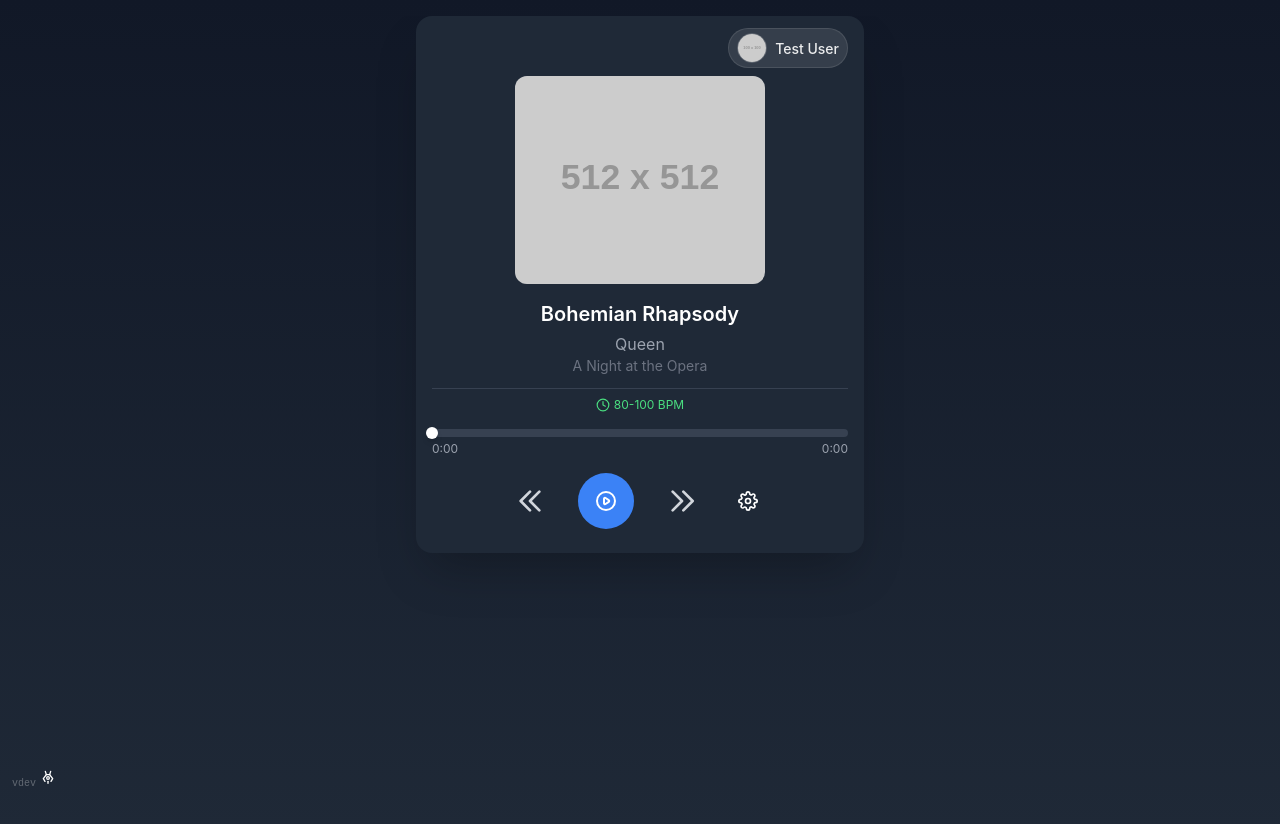
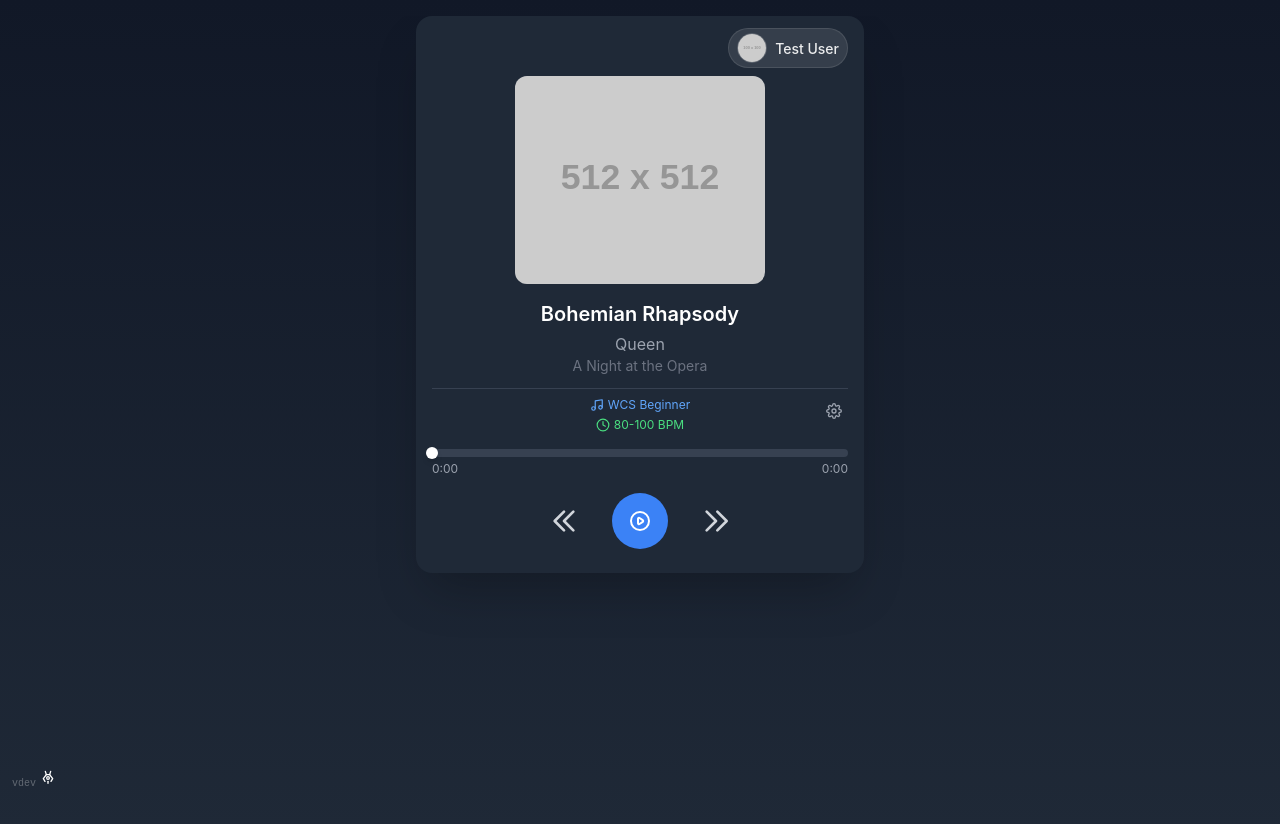
Before and after one commit to eoranged/wcs-player, a Next.js app: page / in a window 1280 px wide. Shown: the top 824 px of the page. Built offline with nearby package versions, Linux system fonts and the light colour scheme.

Commit message:
Improve configuration

```diff
--- a/components/ConfigPanel.js
+++ b/components/ConfigPanel.js
@@ -128,6 +128,16 @@ const ConfigPanel = ({ onClose, tempoRange, onTempoRangeChange, selectedPlaylist
 
         const data = await response.json();
         setPlaylists(data);
+
+        // If we don't have a selected playlist yet but have playlists available,
+        // select the first one (only if no playlist is already selected)
+        if (data.length > 0 && !localSelectedPlaylist) {
+          setLocalSelectedPlaylist(data[0]);
+          setPlaylistSearch(data[0].name);
+          if (onPlaylistChange) {
+            onPlaylistChange(data[0]);
+          }
+        }
       } catch (error) {
         console.error('Error fetching playlists:', error);
       } finally {
@@ -136,7 +146,7 @@ const ConfigPanel = ({ onClose, tempoRange, onTempoRangeChange, selectedPlaylist
     };
 
     fetchPlaylists();
-  }, [musicStyle]);
+  }, [musicStyle, localSelectedPlaylist, onPlaylistChange]);
 
   // Filter playlists based on search term
   const filteredPlaylists = playlists.filter(playlist =>
--- a/pages/index.js
+++ b/pages/index.js
@@ -17,6 +17,7 @@ export default function Home() {
   const [error, setError] = useState(null);
   const [showConfigPanel, setShowConfigPanel] = useState(false);
   const [selectedPlaylist, setSelectedPlaylist] = useState(null);
+  const [isPlaylistsLoading, setIsPlaylistsLoading] = useState(false);
 
   // Use the audio player hook with the songs from state
   // This ensures the hook always has the latest songs
@@ -87,10 +88,33 @@ export default function Home() {
     }
   };
 
-  // Load songs on component mount
+  // Fetch default playlist (West Coast Swing)
+  const fetchDefaultPlaylist = async () => {
+    try {
+      setIsPlaylistsLoading(true);
+      console.log('Fetching default playlist (West Coast Swing)...');
+
+      const response = await fetch('/api/playlists?style=West%20Coast%20Swing');
+      if (!response.ok) throw new Error('Failed to fetch playlists');
+
+      const playlists = await response.json();
+      if (playlists && playlists.length > 0) {
+        console.log(`Found ${playlists.length} playlists for West Coast Swing`);
+        setSelectedPlaylist(playlists[0]);
+        console.log(`Selected default playlist: ${playlists[0].name}`);
+      }
+    } catch (error) {
+      console.error('Error fetching default playlist:', error);
+    } finally {
+      setIsPlaylistsLoading(false);
+    }
+  };
+
+  // Load songs and default playlist on component mount
   useEffect(() => {
     console.log('Component mounted, fetching songs from API...');
     fetchSongs();
+    fetchDefaultPlaylist();
   }, []);
 
   // Log initial songs load - only once
@@ -186,9 +210,9 @@ export default function Home() {
               <p className="text-gray-400">{currentSong.artist}</p>
               <p className="text-gray-500 text-sm">{currentSong.album}</p>
 
-              {/* Playlist and Tempo Info */}
-              {(selectedPlaylist || tempoRange) && (
-                <div className="mt-3 pt-2 border-t border-gray-700">
+              {/* Playlist, Tempo Info and Config Button */}
+              <div className="mt-3 pt-2 border-t border-gray-700 relative">
+                <div className="flex flex-col items-center">
                   {selectedPlaylist && (
                     <div className="flex items-center justify-center mb-1">
                       <svg xmlns="http://www.w3.org/2000/svg" width="14" height="14" viewBox="0 0 24 24" fill="none" stroke="currentColor" strokeWidth="2" strokeLinecap="round" strokeLinejoin="round" className="text-blue-400 mr-1">
@@ -210,7 +234,20 @@ export default function Home() {
                     </div>
                   )}
                 </div>
-              )}
+
+                {/* Config Button - Positioned Absolutely */}
+                <button
+                  onClick={() => setShowConfigPanel(true)}
+                  className="absolute right-0 top-1/2 -translate-y-1/2 p-1.5 text-gray-400 rounded-full hover:bg-gray-700 hover:text-white transition-colors"
+                  title="Settings"
+                  aria-label="Open settings"
+                >
+                  <svg xmlns="http://www.w3.org/2000/svg" width="16" height="16" viewBox="0 0 24 24" fill="none" stroke="currentColor" strokeWidth="2" strokeLinecap="round" strokeLinejoin="round">
+                    <circle cx="12" cy="12" r="3"></circle>
+                    <path d="M19.4 15a1.65 1.65 0 0 0 .33 1.82l.06.06a2 2 0 0 1 0 2.83 2 2 0 0 1-2.83 0l-.06-.06a1.65 1.65 0 0 0-1.82-.33 1.65 1.65 0 0 0-1 1.51V21a2 2 0 0 1-2 2 2 2 0 0 1-2-2v-.09A1.65 1.65 0 0 0 9 19.4a1.65 1.65 0 0 0-1.82.33l-.06.06a2 2 0 0 1-2.83 0 2 2 0 0 1 0-2.83l.06-.06a1.65 1.65 0 0 0 .33-1.82 1.65 1.65 0 0 0-1.51-1H3a2 2 0 0 1-2-2 2 2 0 0 1 2-2h.09A1.65 1.65 0 0 0 4.6 9a1.65 1.65 0 0 0-.33-1.82l-.06-.06a2 2 0 0 1 0-2.83 2 2 0 0 1 2.83 0l.06.06a1.65 1.65 0 0 0 1.82.33H9a1.65 1.65 0 0 0 1-1.51V3a2 2 0 0 1 2-2 2 2 0 0 1 2 2v.09a1.65 1.65 0 0 0 1 1.51 1.65 1.65 0 0 0 1.82-.33l.06-.06a2 2 0 0 1 2.83 0 2 2 0 0 1 0 2.83l-.06.06a1.65 1.65 0 0 0-.33 1.82V9a1.65 1.65 0 0 0 1.51 1H21a2 2 0 0 1 2 2 2 2 0 0 1-2 2h-.09a1.65 1.65 0 0 0-1.51 1z"></path>
+                  </svg>
+                </button>
+              </div>
             </div>
 
             {/* Progress Bar */}
@@ -271,17 +308,6 @@ export default function Home() {
                   <path strokeLinecap="round" strokeLinejoin="round" strokeWidth="2" d="M13 5l7 7-7 7M5 5l7 7-7 7" />
                 </svg>
               </button>
-              <button
-                onClick={() => setShowConfigPanel(true)}
-                className="p-2 text-white rounded-full hover:bg-gray-700 transition-colors"
-                title="Settings"
-                aria-label="Open settings"
-              >
-                <svg xmlns="http://www.w3.org/2000/svg" width="20" height="20" viewBox="0 0 24 24" fill="none" stroke="currentColor" strokeWidth="2" strokeLinecap="round" strokeLinejoin="round">
-                  <circle cx="12" cy="12" r="3"></circle>
-                  <path d="M19.4 15a1.65 1.65 0 0 0 .33 1.82l.06.06a2 2 0 0 1 0 2.83 2 2 0 0 1-2.83 0l-.06-.06a1.65 1.65 0 0 0-1.82-.33 1.65 1.65 0 0 0-1 1.51V21a2 2 0 0 1-2 2 2 2 0 0 1-2-2v-.09A1.65 1.65 0 0 0 9 19.4a1.65 1.65 0 0 0-1.82.33l-.06.06a2 2 0 0 1-2.83 0 2 2 0 0 1 0-2.83l.06-.06a1.65 1.65 0 0 0 .33-1.82 1.65 1.65 0 0 0-1.51-1H3a2 2 0 0 1-2-2 2 2 0 0 1 2-2h.09A1.65 1.65 0 0 0 4.6 9a1.65 1.65 0 0 0-.33-1.82l-.06-.06a2 2 0 0 1 0-2.83 2 2 0 0 1 2.83 0l.06.06a1.65 1.65 0 0 0 1.82.33H9a1.65 1.65 0 0 0 1-1.51V3a2 2 0 0 1 2-2 2 2 0 0 1 2 2v.09a1.65 1.65 0 0 0 1 1.51 1.65 1.65 0 0 0 1.82-.33l.06-.06a2 2 0 0 1 2.83 0 2 2 0 0 1 0 2.83l-.06.06a1.65 1.65 0 0 0-.33 1.82V9a1.65 1.65 0 0 0 1.51 1H21a2 2 0 0 1 2 2 2 2 0 0 1-2 2h-.09a1.65 1.65 0 0 0-1.51 1z"></path>
-                </svg>
-              </button>
             </div>
           </>
         ) : (
```
